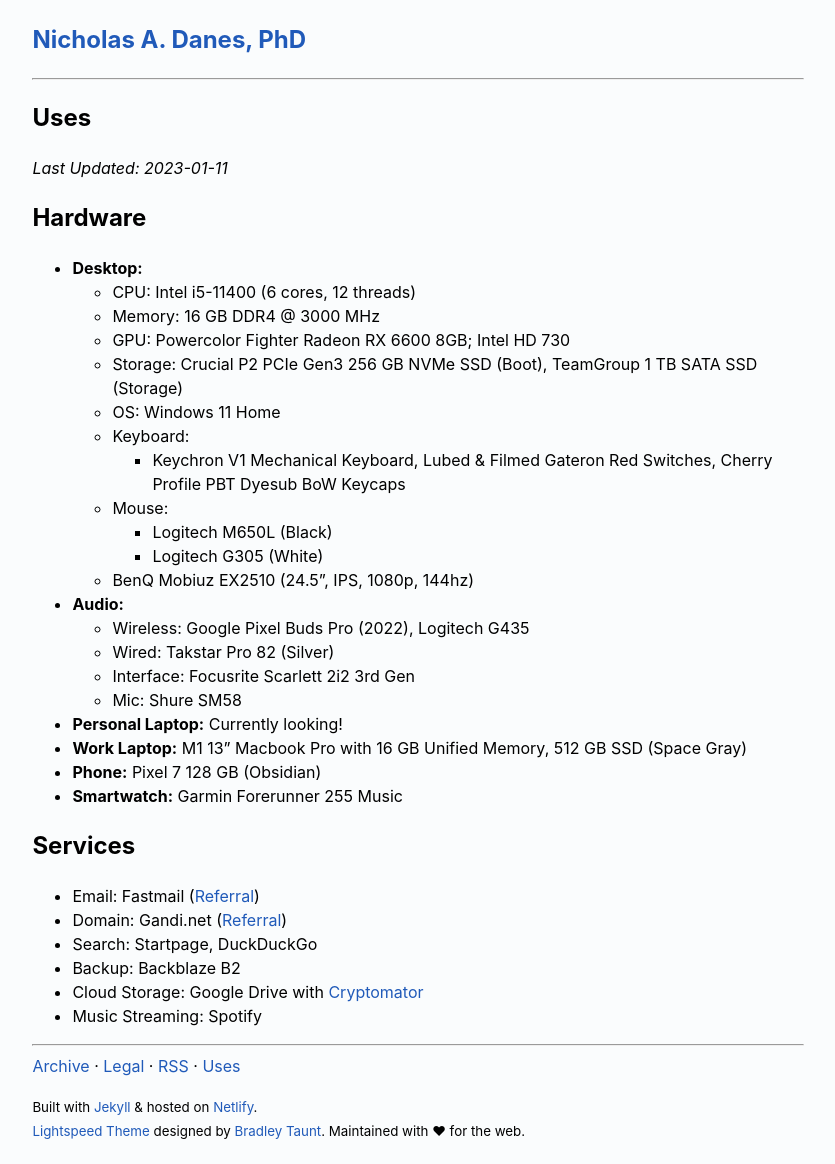
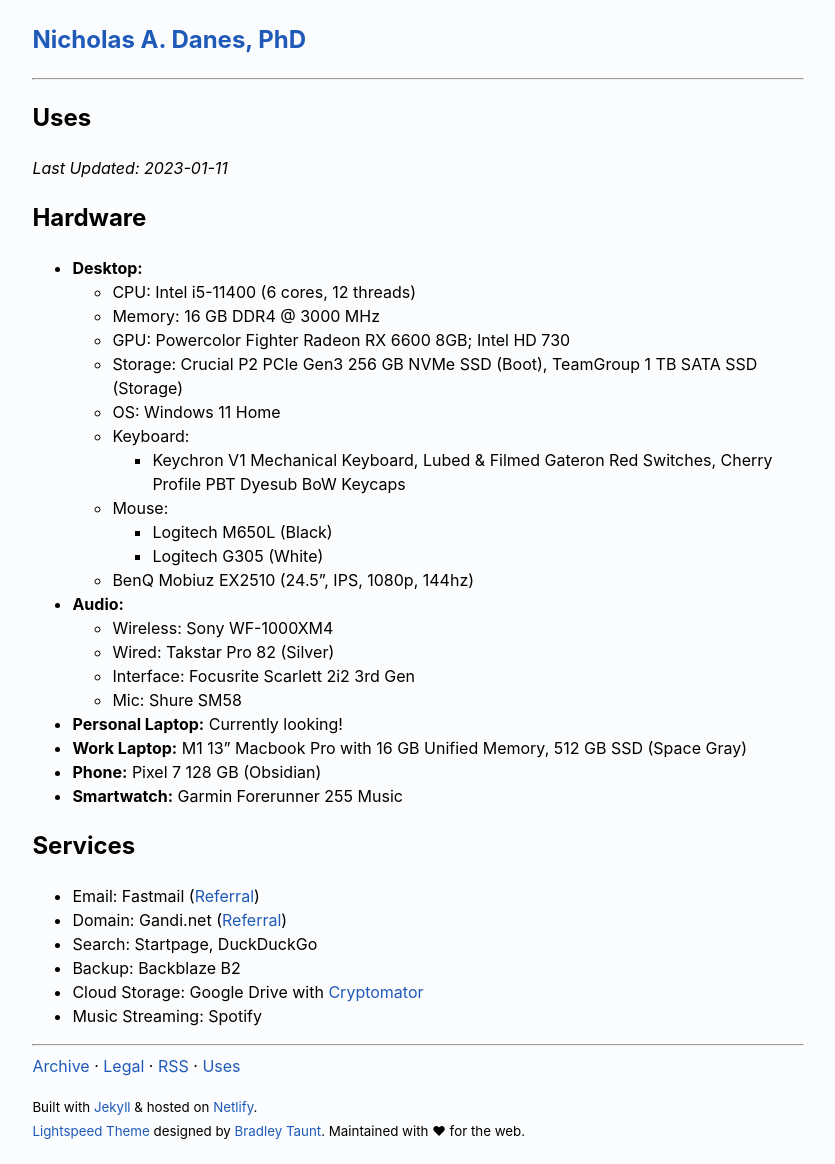
Before and after one commit to danesnick/website_lightspeed, a Jekyll site: the page built from uses.markdown, in a window 1280 px wide. Shown: the whole page, without its empty margins (222-1057 px from the left). Built offline with Jekyll 4.4.1, drawn with Linux system fonts in a browser that asks for light colours.

Commit message:
Forgot to update wireless headphones

```diff
--- a/uses.markdown
+++ b/uses.markdown
@@ -20,7 +20,7 @@ permalink: /uses/
 		- Logitech G305 (White)
 	+ BenQ Mobiuz EX2510 (24.5", IPS, 1080p, 144hz)
 * **Audio:**
-	* Wireless: Google Pixel Buds Pro (2022), Logitech G435
+	* Wireless: Sony WF-1000XM4
 	* Wired: Takstar Pro 82 (Silver)
 	* Interface: Focusrite Scarlett 2i2 3rd Gen
 	* Mic: Shure SM58
```
